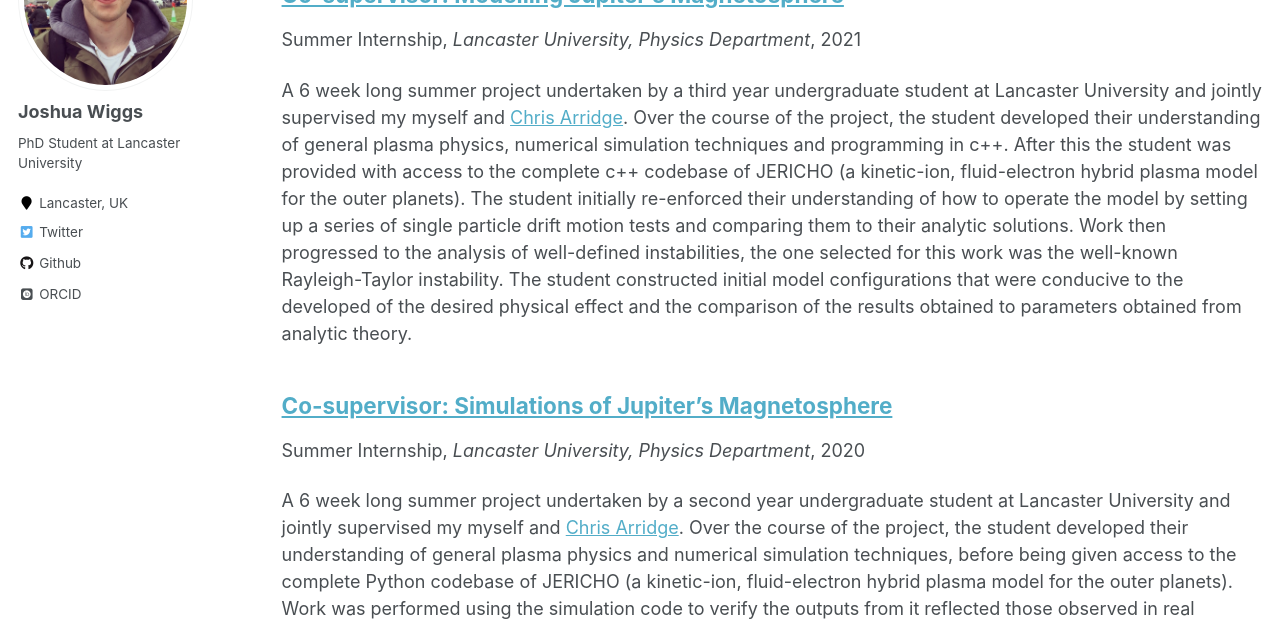
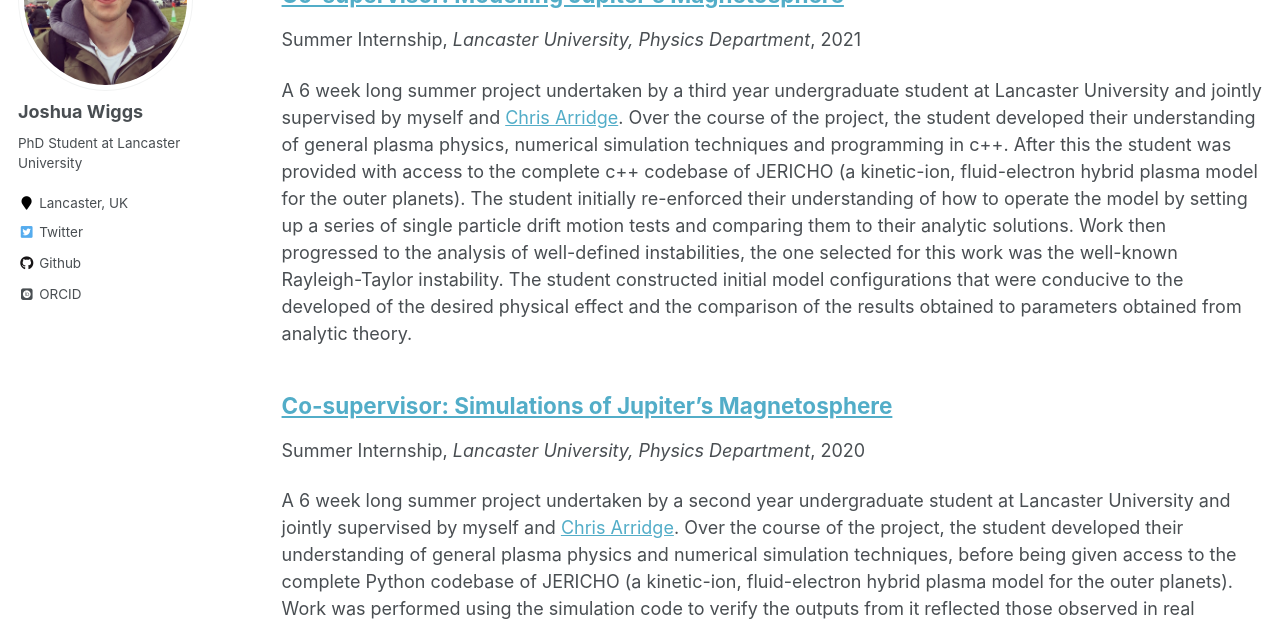
Before and after one commit to JoshWiggs/JoshWiggs.github.io, a Jekyll site: the page built from _pages/teaching.html, in a window 1280 px wide and 900 px high. Shown: the part 210-836 px from the top of the window. Built offline with Jekyll 4.4.1, drawn with Linux system fonts in a browser that asks for light colours; some web fonts are replaced.

Commit message:
Correct spelling

```diff
--- a/_teaching/2020_summer_intern.md
+++ b/_teaching/2020_summer_intern.md
@@ -8,4 +8,4 @@ date: 2020-08-01
 location: "Lancaster, UK"
 ---
 
-A 6 week long summer project undertaken by a second year undergraduate student at Lancaster University and jointly supervised my myself and [Chris Arridge](https://www.lancaster.ac.uk/physics/about-us/people/chris-arridge). Over the course of the project, the student developed their understanding of general plasma physics and numerical simulation techniques, before being given access to the complete Python codebase of JERICHO (a kinetic-ion, fluid-electron hybrid plasma model for the outer planets). Work was performed using the simulation code to verify the outputs from it reflected those observed in real plasmas, this was done by comparing the drift motions of particles in a variety of set-ups against their analytical solutions. Additionally, analysis of the conservations of fundamental physical properties was performed on the models boundaries to ensure that these were behaving as expected. The project culminated in the student prototyping and implementing a pressure solver that could be incorporated into JERICHO's codebase.
+A 6 week long summer project undertaken by a second year undergraduate student at Lancaster University and jointly supervised by myself and [Chris Arridge](https://www.lancaster.ac.uk/physics/about-us/people/chris-arridge). Over the course of the project, the student developed their understanding of general plasma physics and numerical simulation techniques, before being given access to the complete Python codebase of JERICHO (a kinetic-ion, fluid-electron hybrid plasma model for the outer planets). Work was performed using the simulation code to verify the outputs from it reflected those observed in real plasmas, this was done by comparing the drift motions of particles in a variety of set-ups against their analytical solutions. Additionally, analysis of the conservations of fundamental physical properties was performed on the models boundaries to ensure that these were behaving as expected. The project culminated in the student prototyping and implementing a pressure solver that could be incorporated into JERICHO's codebase.
--- a/_teaching/2021_summer_intern.md
+++ b/_teaching/2021_summer_intern.md
@@ -8,4 +8,4 @@ date: 2021-08-01
 location: "Lancaster, UK"
 ---
 
-A 6 week long summer project undertaken by a third year undergraduate student at Lancaster University and jointly supervised my myself and [Chris Arridge](https://www.lancaster.ac.uk/physics/about-us/people/chris-arridge). Over the course of the project, the student developed their understanding of general plasma physics, numerical simulation techniques and programming in c++. After this the student was provided with access to the complete c++ codebase of JERICHO (a kinetic-ion, fluid-electron hybrid plasma model for the outer planets). The student initially re-enforced their understanding of how to operate the model by setting up a series of single particle drift motion tests and comparing them to their analytic solutions. Work then progressed to the analysis of well-defined instabilities, the one selected for this work was the well-known Rayleigh-Taylor instability. The student constructed initial model configurations that were conducive to the developed of the desired physical effect and the comparison of the results obtained to parameters obtained from analytic theory.
+A 6 week long summer project undertaken by a third year undergraduate student at Lancaster University and jointly supervised by myself and [Chris Arridge](https://www.lancaster.ac.uk/physics/about-us/people/chris-arridge). Over the course of the project, the student developed their understanding of general plasma physics, numerical simulation techniques and programming in c++. After this the student was provided with access to the complete c++ codebase of JERICHO (a kinetic-ion, fluid-electron hybrid plasma model for the outer planets). The student initially re-enforced their understanding of how to operate the model by setting up a series of single particle drift motion tests and comparing them to their analytic solutions. Work then progressed to the analysis of well-defined instabilities, the one selected for this work was the well-known Rayleigh-Taylor instability. The student constructed initial model configurations that were conducive to the developed of the desired physical effect and the comparison of the results obtained to parameters obtained from analytic theory.
```
